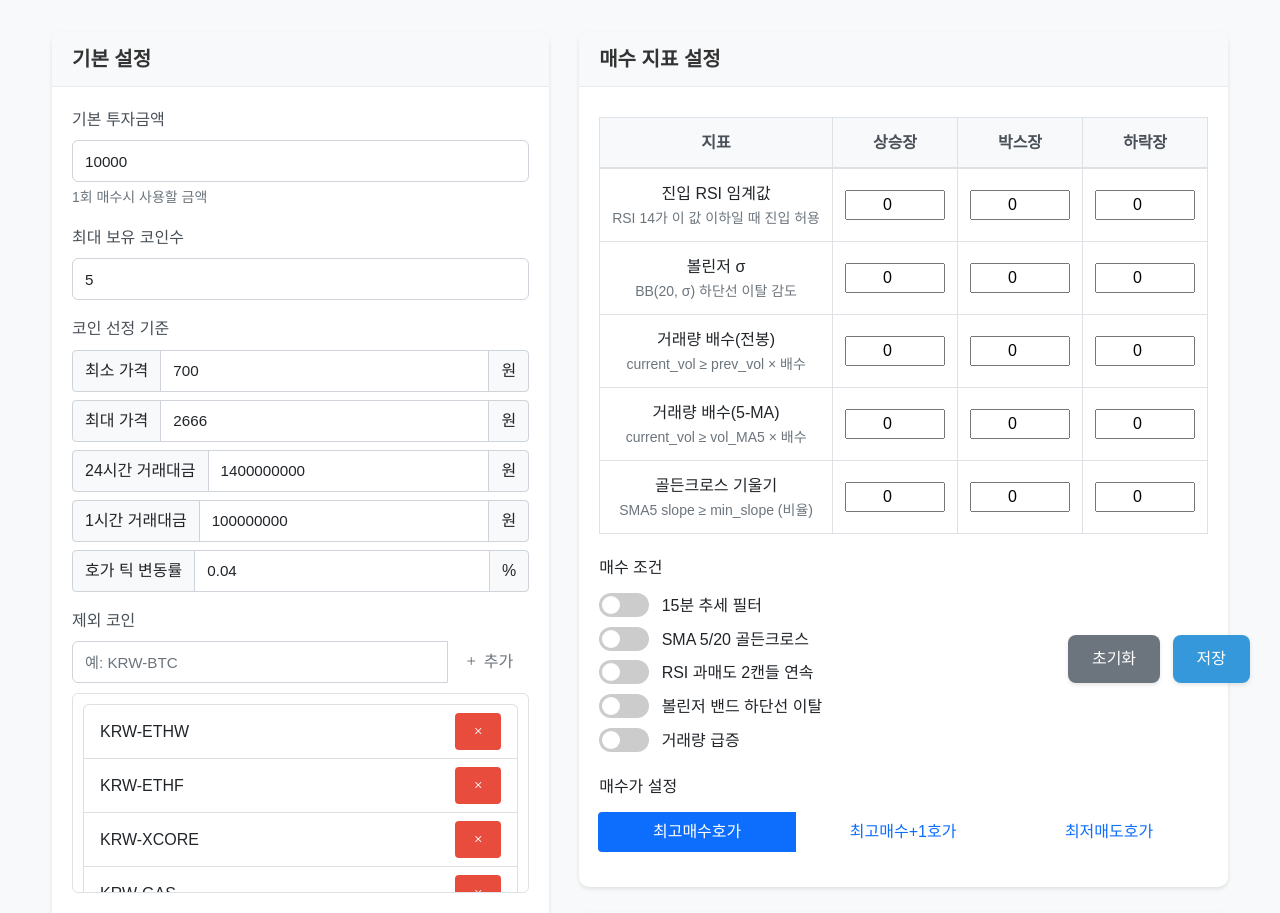
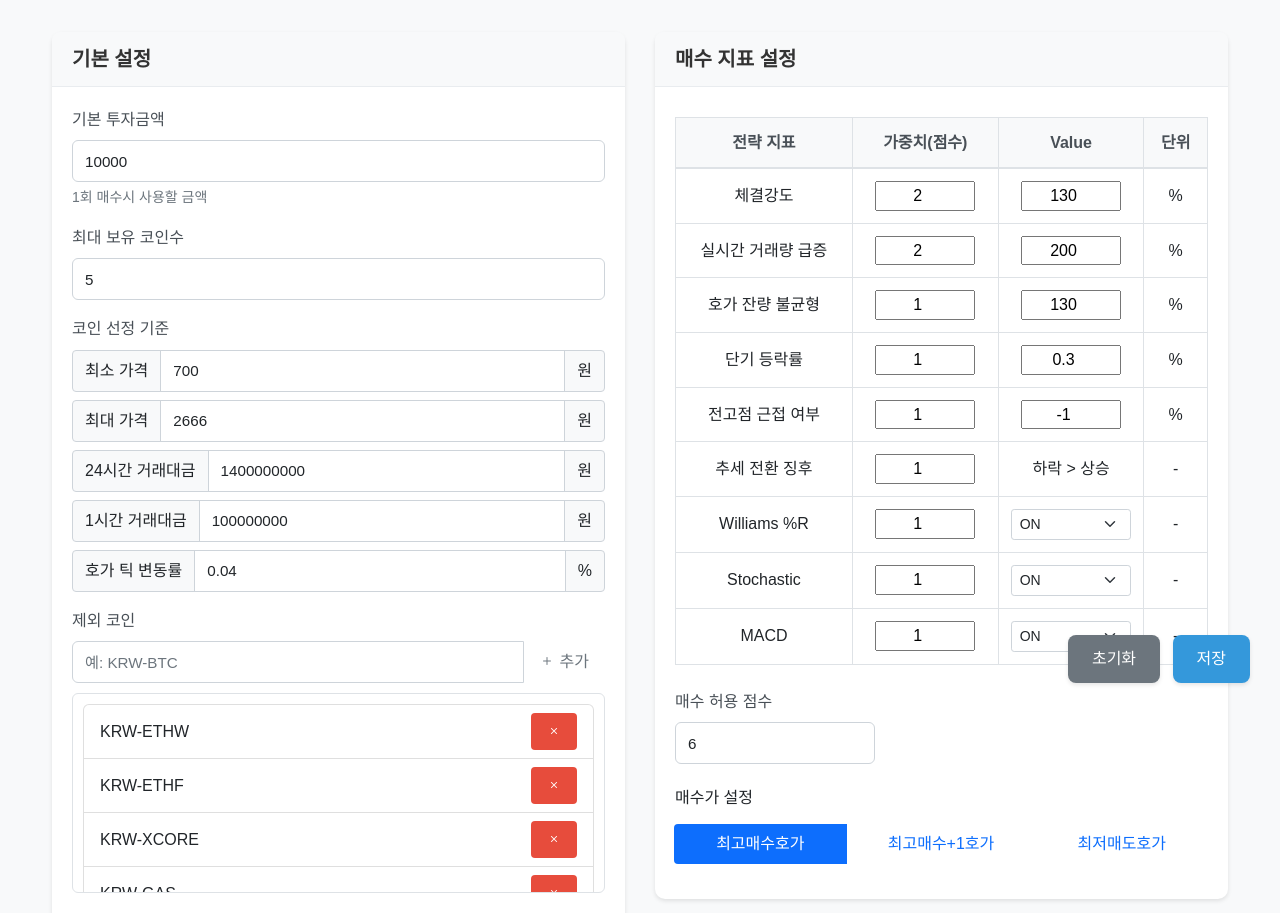
Before and after one commit to LEE-HYUNSANG/UPBIT, a Flask app: page /settings in a window 1280 px wide. Shown: the part 87-1000 px from the top of the page. Run offline with Flask 2, Linux system fonts and the light colour scheme; some libraries are stand-ins or nearby versions.

Commit message:
Implement score-based buy strategy and update settings UI

```diff
--- a/static/js/settings.js
+++ b/static/js/settings.js
@@ -93,6 +93,26 @@
             daily_summary: true,
             signal: true
         }
+    },
+    buy_score: {
+        strength_weight: 2,
+        strength_threshold: 130,
+        volume_spike_weight: 2,
+        volume_spike_threshold: 200,
+        orderbook_weight: 1,
+        orderbook_threshold: 130,
+        momentum_weight: 1,
+        momentum_threshold: 0.3,
+        near_high_weight: 1,
+        near_high_threshold: -1,
+        trend_reversal_weight: 1,
+        williams_weight: 1,
+        williams_enabled: true,
+        stochastic_weight: 1,
+        stochastic_enabled: true,
+        macd_weight: 1,
+        macd_enabled: true,
+        score_threshold: 6
     }
 };
 
@@ -285,6 +305,26 @@
     setValue('notifications.system.error', notifications.system?.error);
     setValue('notifications.system.daily_summary', notifications.system?.daily_summary);
     setValue('notifications.system.signal', notifications.system?.signal);
+
+    const score = settings.buy_score || {};
+    setValue('buy_score.strength_weight', score.strength_weight);
+    setValue('buy_score.strength_threshold', score.strength_threshold);
+    setValue('buy_score.volume_spike_weight', score.volume_spike_weight);
+    setValue('buy_score.volume_spike_threshold', score.volume_spike_threshold);
+    setValue('buy_score.orderbook_weight', score.orderbook_weight);
+    setValue('buy_score.orderbook_threshold', score.orderbook_threshold);
+    setValue('buy_score.momentum_weight', score.momentum_weight);
+    setValue('buy_score.momentum_threshold', score.momentum_threshold);
+    setValue('buy_score.near_high_weight', score.near_high_weight);
+    setValue('buy_score.near_high_threshold', score.near_high_threshold);
+    setValue('buy_score.trend_reversal_weight', score.trend_reversal_weight);
+    setValue('buy_score.williams_weight', score.williams_weight);
+    document.getElementById('buy_score.williams_enabled').value = String(score.williams_enabled);
+    setValue('buy_score.stochastic_weight', score.stochastic_weight);
+    document.getElementById('buy_score.stochastic_enabled').value = String(score.stochastic_enabled);
+    setValue('buy_score.macd_weight', score.macd_weight);
+    document.getElementById('buy_score.macd_enabled').value = String(score.macd_enabled);
+    setValue('buy_score.score_threshold', score.score_threshold);
 }
 
 // 설정 저장
@@ -369,6 +409,26 @@
                 daily_summary: getBooleanValue('notifications.system.daily_summary'),
                 signal: getBooleanValue('notifications.system.signal')
             }
+        },
+        buy_score: {
+            strength_weight: getNumberValue('buy_score.strength_weight'),
+            strength_threshold: getNumberValue('buy_score.strength_threshold'),
+            volume_spike_weight: getNumberValue('buy_score.volume_spike_weight'),
+            volume_spike_threshold: getNumberValue('buy_score.volume_spike_threshold'),
+            orderbook_weight: getNumberValue('buy_score.orderbook_weight'),
+            orderbook_threshold: getNumberValue('buy_score.orderbook_threshold'),
+            momentum_weight: getNumberValue('buy_score.momentum_weight'),
+            momentum_threshold: getNumberValue('buy_score.momentum_threshold'),
+            near_high_weight: getNumberValue('buy_score.near_high_weight'),
+            near_high_threshold: getNumberValue('buy_score.near_high_threshold'),
+            trend_reversal_weight: getNumberValue('buy_score.trend_reversal_weight'),
+            williams_weight: getNumberValue('buy_score.williams_weight'),
+            williams_enabled: document.getElementById('buy_score.williams_enabled').value === 'true',
+            stochastic_weight: getNumberValue('buy_score.stochastic_weight'),
+            stochastic_enabled: document.getElementById('buy_score.stochastic_enabled').value === 'true',
+            macd_weight: getNumberValue('buy_score.macd_weight'),
+            macd_enabled: document.getElementById('buy_score.macd_enabled').value === 'true',
+            score_threshold: getNumberValue('buy_score.score_threshold')
         }
     };
 
--- a/templates/settings.html
+++ b/templates/settings.html
@@ -307,99 +307,88 @@
                         <table class="market-table table table-bordered">
                             <thead>
                                 <tr>
-                                    <th>지표</th>
-                                    <th>상승장</th>
-                                    <th>박스장</th>
-                                    <th>하락장</th>
+                                    <th>전략 지표</th>
+                                    <th>가중치(점수)</th>
+                                    <th>Value</th>
+                                    <th>단위</th>
                                 </tr>
                             </thead>
                             <tbody>
                                 <tr>
-                                    <td>
-                                        진입 RSI 임계값
-                                        <small class="d-block text-muted">RSI 14가 이 값 이하일 때 진입 허용</small>
-                                    </td>
-                                    <td><input type="number" id="signals.buy_conditions.bull.rsi" value="40"></td>
-                                    <td><input type="number" id="signals.buy_conditions.range.rsi" value="35"></td>
-                                    <td><input type="number" id="signals.buy_conditions.bear.rsi" value="30"></td>
+                                    <td>체결강도</td>
+                                    <td><input type="number" id="buy_score.strength_weight" value="2"></td>
+                                    <td><input type="number" id="buy_score.strength_threshold" value="130"></td>
+                                    <td>%</td>
                                 </tr>
                                 <tr>
-                                    <td>
-                                        볼린저 σ
-                                        <small class="d-block text-muted">BB(20, σ) 하단선 이탈 감도</small>
-                                    </td>
-                                    <td><input type="number" step="0.1" id="signals.buy_conditions.bull.sigma" value="1.8"></td>
-                                    <td><input type="number" step="0.1" id="signals.buy_conditions.range.sigma" value="2.0"></td>
-                                    <td><input type="number" step="0.1" id="signals.buy_conditions.bear.sigma" value="2.2"></td>
+                                    <td>실시간 거래량 급증</td>
+                                    <td><input type="number" id="buy_score.volume_spike_weight" value="2"></td>
+                                    <td><input type="number" id="buy_score.volume_spike_threshold" value="200"></td>
+                                    <td>%</td>
                                 </tr>
                                 <tr>
-                                    <td>
-                                        거래량 배수(전봉)
-                                        <small class="d-block text-muted">current_vol ≥ prev_vol × 배수</small>
-                                    </td>
-                                    <td><input type="number" step="0.1" id="signals.buy_conditions.bull.vol_prev" value="1.5"></td>
-                                    <td><input type="number" step="0.1" id="signals.buy_conditions.range.vol_prev" value="2.0"></td>
-                                    <td><input type="number" step="0.1" id="signals.buy_conditions.bear.vol_prev" value="2.5"></td>
+                                    <td>호가 잔량 불균형</td>
+                                    <td><input type="number" id="buy_score.orderbook_weight" value="1"></td>
+                                    <td><input type="number" id="buy_score.orderbook_threshold" value="130"></td>
+                                    <td>%</td>
                                 </tr>
                                 <tr>
-                                    <td>
-                                        거래량 배수(5-MA)
-                                        <small class="d-block text-muted">current_vol ≥ vol_MA5 × 배수</small>
-                                    </td>
-                                    <td><input type="number" step="0.1" id="signals.buy_conditions.bull.vol_ma" value="1.2"></td>
-                                    <td><input type="number" step="0.1" id="signals.buy_conditions.range.vol_ma" value="1.5"></td>
-                                    <td><input type="number" step="0.1" id="signals.buy_conditions.bear.vol_ma" value="1.8"></td>
+                                    <td>단기 등락률</td>
+                                    <td><input type="number" id="buy_score.momentum_weight" value="1"></td>
+                                    <td><input type="number" step="0.1" id="buy_score.momentum_threshold" value="0.3"></td>
+                                    <td>%</td>
                                 </tr>
                                 <tr>
+                                    <td>전고점 근접 여부</td>
+                                    <td><input type="number" id="buy_score.near_high_weight" value="1"></td>
+                                    <td><input type="number" id="buy_score.near_high_threshold" value="-1"></td>
+                                    <td>%</td>
+                                </tr>
+                                <tr>
+                                    <td>추세 전환 징후</td>
+                                    <td><input type="number" id="buy_score.trend_reversal_weight" value="1"></td>
+                                    <td>하락 &gt; 상승</td>
+                                    <td>-</td>
+                                </tr>
+                                <tr>
+                                    <td>Williams %R</td>
+                                    <td><input type="number" id="buy_score.williams_weight" value="1"></td>
                                     <td>
-                                        골든크로스 기울기
-                                        <small class="d-block text-muted">SMA5 slope ≥ min_slope (비율)</small>
+                                        <select id="buy_score.williams_enabled" class="form-select form-select-sm">
+                                            <option value="true">ON</option>
+                                            <option value="false">OFF</option>
+                                        </select>
                                     </td>
-                                    <td><input type="number" step="0.01" id="signals.buy_conditions.bull.slope" value="0.12"></td>
-                                    <td><input type="number" step="0.01" id="signals.buy_conditions.range.slope" value="0.10"></td>
-                                    <td><input type="number" step="0.01" id="signals.buy_conditions.bear.slope" value="0.08"></td>
+                                    <td>-</td>
+                                </tr>
+                                <tr>
+                                    <td>Stochastic</td>
+                                    <td><input type="number" id="buy_score.stochastic_weight" value="1"></td>
+                                    <td>
+                                        <select id="buy_score.stochastic_enabled" class="form-select form-select-sm">
+                                            <option value="true">ON</option>
+                                            <option value="false">OFF</option>
+                                        </select>
+                                    </td>
+                                    <td>-</td>
+                                </tr>
+                                <tr>
+                                    <td>MACD</td>
+                                    <td><input type="number" id="buy_score.macd_weight" value="1"></td>
+                                    <td>
+                                        <select id="buy_score.macd_enabled" class="form-select form-select-sm">
+                                            <option value="true">ON</option>
+                                            <option value="false">OFF</option>
+                                        </select>
+                                    </td>
+                                    <td>-</td>
                                 </tr>
                             </tbody>
                         </table>
 
-                        <!-- 매수 조건 토글 -->
-                        <div class="mt-4">
-                            <h6 class="mb-3">매수 조건</h6>
-                            <div class="mb-2">
-                                <label class="toggle-switch">
-                                    <input type="checkbox" id="signals.buy_conditions.enabled.trend_filter">
-                                    <span class="toggle-slider"></span>
-                                </label>
-                                <label class="ms-2">15분 추세 필터</label>
-                            </div>
-                            <div class="mb-2">
-                                <label class="toggle-switch">
-                                    <input type="checkbox" id="signals.buy_conditions.enabled.golden_cross">
-                                    <span class="toggle-slider"></span>
-                                </label>
-                                <label class="ms-2">SMA 5/20 골든크로스</label>
-                            </div>
-                            <div class="mb-2">
-                                <label class="toggle-switch">
-                                    <input type="checkbox" id="signals.buy_conditions.enabled.rsi">
-                                    <span class="toggle-slider"></span>
-                                </label>
-                                <label class="ms-2">RSI 과매도 2캔들 연속</label>
-                            </div>
-                            <div class="mb-2">
-                                <label class="toggle-switch">
-                                    <input type="checkbox" id="signals.buy_conditions.enabled.bollinger">
-                                    <span class="toggle-slider"></span>
-                                </label>
-                                <label class="ms-2">볼린저 밴드 하단선 이탈</label>
-                            </div>
-                            <div class="mb-2">
-                                <label class="toggle-switch">
-                                    <input type="checkbox" id="signals.buy_conditions.enabled.volume_surge">
-                                    <span class="toggle-slider"></span>
-                                </label>
-                                <label class="ms-2">거래량 급증</label>
-                            </div>
+                        <div class="mt-3" style="max-width:200px;">
+                            <label class="form-label">매수 허용 점수</label>
+                            <input type="number" id="buy_score.score_threshold" value="6" class="form-control">
                         </div>
 
                         <!-- 매수가 선택 -->
--- a/trading/bot/trading_bot.py
+++ b/trading/bot/trading_bot.py
@@ -24,7 +24,7 @@
         self.market_data = MarketData(self.exchange, settings)
 
         # 전략 초기화
-        self.strategy = OneMinStrategy(settings)
+        self.strategy = OneMinStrategy(settings, self.exchange)
 
         # 실행 상태
         self.is_running = False
@@ -123,7 +123,7 @@
                     continue
 
                 # 매수 신호 확인
-                if self.strategy.check_buy_signal(df_1m, df_15m):
+                if self.strategy.check_buy_signal(symbol, df_1m, df_15m):
                     # 시장가 매수 실행
                     order = self.exchange.buy_market_order(symbol, investment_amount)
                     if order:
```
Also changed, not shown: config/default_settings.py (+20 -0 lines), config/settings.json (+20 -0 lines), core/upbit_api.py (+10 -0 lines), trading/strategies/one_min_strategy.py (+85 -47 lines).
